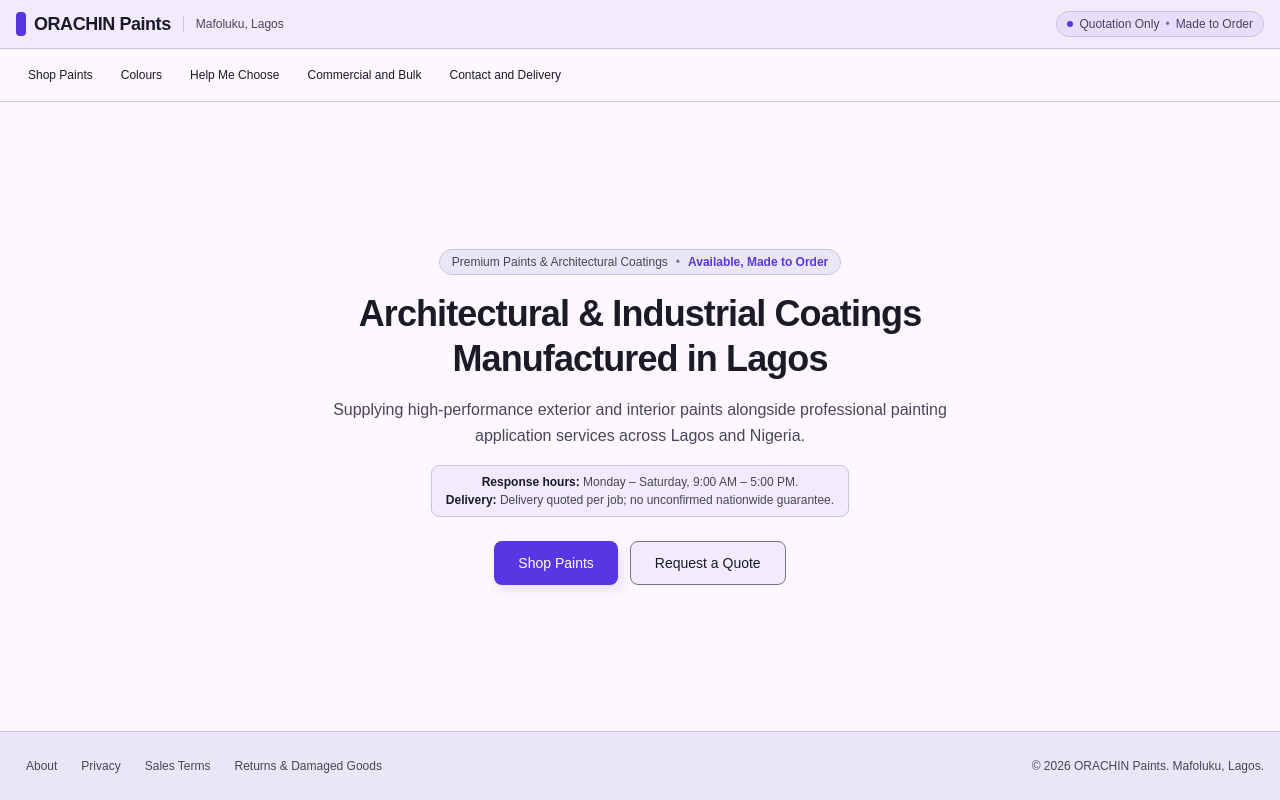
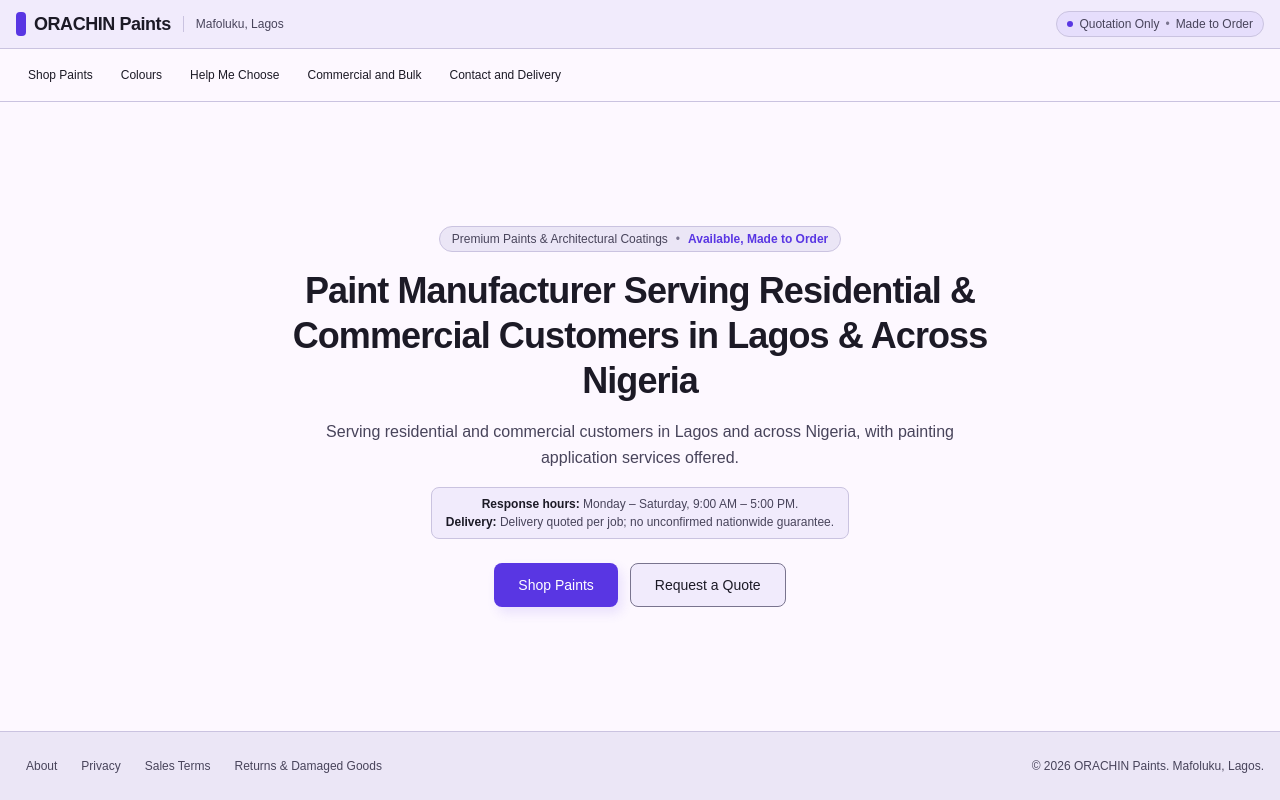
Before and after one commit to phebiannwokeji-cmd/ORACHIN-WEB, a Next.js app: page / in a window 1280 px wide. Built offline with nearby package versions, Linux system fonts and the light colour scheme.

Commit message:
chore(home): align homepage wording with PRD and link Help Me Choose to /calculator

```diff
--- a/src/app/page.tsx
+++ b/src/app/page.tsx
@@ -24,12 +24,12 @@
           id="hero-heading"
           className="text-2xl sm:text-4xl font-display font-semibold text-on-surface tracking-tight leading-tight"
         >
-          Architectural & Industrial Coatings Manufactured in Lagos
+          Paint Manufacturer Serving Residential &amp; Commercial Customers in Lagos &amp; Across Nigeria
         </h1>
 
-        {/* Plain Explanation from PRD §1 & §2 */}
+        {/* Plain Explanation from PRD §1 */}
         <p className="text-on-surface-variant text-sm sm:text-base leading-relaxed max-w-2xl">
-          Supplying high-performance exterior and interior paints alongside professional painting application services across Lagos and Nigeria.
+          Serving residential and commercial customers in Lagos and across Nigeria, with painting application services offered.
         </p>
 
         {/* Delivery & Response Timing Notice (Gate G8 compliant) */}
--- a/src/components/layout/Header.tsx
+++ b/src/components/layout/Header.tsx
@@ -5,7 +5,7 @@
 const PRIMARY_NAV_ITEMS = [
   { label: 'Shop Paints', href: '#' },
   { label: 'Colours', href: '#' },
-  { label: 'Help Me Choose', href: '#' },
+  { label: 'Help Me Choose', href: '/calculator' },
   { label: 'Commercial and Bulk', href: '#' },
   { label: 'Contact and Delivery', href: '#' },
 ] as const;
@@ -55,7 +55,7 @@
             <Link
               key={item.label}
               href={item.href}
-              aria-disabled="true"
+              aria-disabled={item.href === '#' ? 'true' : undefined}
               className="min-h-touch-target min-w-touch-target px-3 py-2.5 inline-flex items-center justify-center text-xs font-medium text-on-surface hover:text-primary hover:bg-surface-container-high rounded-sm whitespace-nowrap focus-visible:outline-2 focus-visible:outline-primary"
             >
               {item.label}
```
Also changed, not shown: 1 other file (tests, documents, lock files or other folders).
